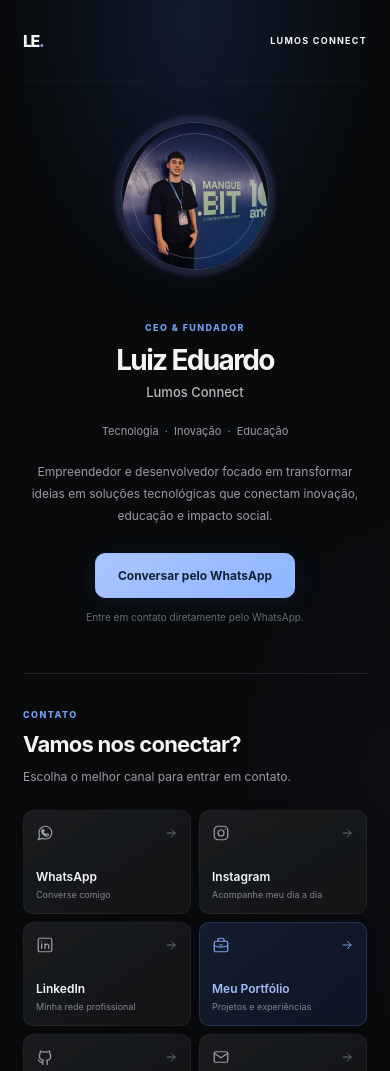
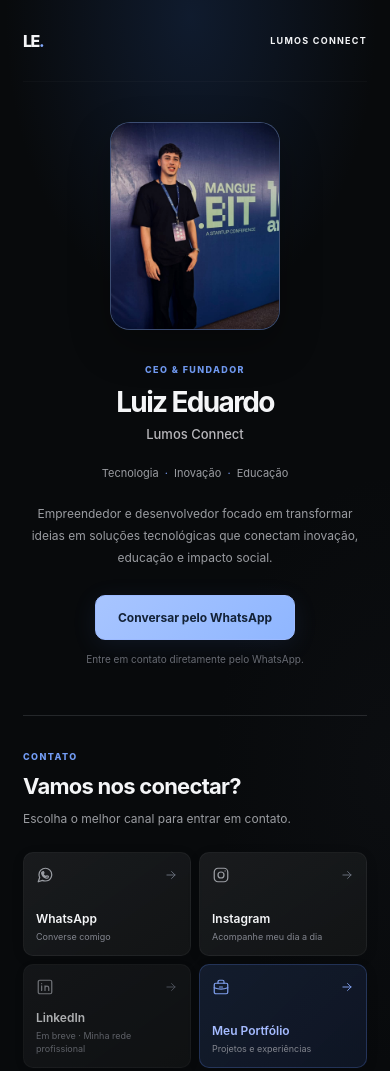
Before and after one commit to luizedurdo3107/contatos.luiz.eduardo, a plain HTML site: page index.html in a window 390 px wide. Shown: the top 1071 px of the page. Drawn offline with Linux system fonts and the light colour scheme.

Commit message:
correção do links

```diff
--- a/config.js
+++ b/config.js
@@ -14,7 +14,7 @@ window.SITE_CONFIG = {
   contacts: {
     whatsapp: "https://wa.me/qr/6R5WSHR6O5TZK1",
     instagram: "https://www.instagram.com/luiz.devcode?rpxt=MTM5ZjcxanM4cGpyZA%3D%3D&utm_source=qr",
-    linkedin: "https://www.linkedin.com/in/luizeduardo",
+    linkedin: "www.linkedin.com/in/luiz-eduardo-albuquerque",
     portfolio: "https://site-portifolio-luiz-eduardo-alb.netlify.app/",
     github: "https://github.com/luizeduardo",
     email: "dev.luizeduardo3107@gmail.com",
--- a/styles.css
+++ b/styles.css
@@ -233,37 +233,66 @@ h1, h2, p { margin-top: 0; }
 }
 
 
-/* INICIO FOTO LUIZ */
 
-/* Foto principal */
+
+/* INICIO FOTO REFINADA */
+
+/* Retrato moderno */
 .hero .hero-monogram {
-    width: 176px !important;
-    height: 176px !important;
-    min-width: 176px;
-    min-height: 176px;
-    border-radius: 50%;
+    width: 200px !important;
+    height: 245px !important;
+    min-width: 200px;
+    min-height: 245px;
+    padding: 0 !important;
+    margin: 0 auto 26px;
     overflow: hidden;
-    margin: 0 auto 24px;
-    flex-shrink: 0;
+    position: relative;
+
+    border: 1px solid rgba(131, 170, 253, 0.38) !important;
+    border-radius: 24px !important;
+    background: #10141d !important;
+
+    box-shadow: 0 16px 40px rgba(0, 0, 0, 0.28) !important;
 }
 
+/* Remover os anéis decorativos */
+.hero .hero-monogram::before,
+.hero .hero-monogram::after {
+    content: none !important;
+    display: none !important;
+}
+
+/* Foto */
 .hero .hero-monogram img {
     width: 100% !important;
     height: 100% !important;
+    max-width: none !important;
+
+    display: block;
     object-fit: cover;
-    object-position: center;
-    display: block;
-    border-radius: 50%;
+    object-position: center 30%;
+
+    border: none !important;
+    border-radius: 0 !important;
+
+    transform: scale(1.15);
+    filter: brightness(1.07) contrast(1.04);
 }
 
-/* Responsividade */
+/* Espaçamento */
+.hero .hero-eyebrow {
+    margin-top: 8px;
+}
+
+/* Celulares */
 @media (max-width: 600px) {
     .hero .hero-monogram {
-        width: 148px !important;
-        height: 148px !important;
-        min-width: 148px;
-        min-height: 148px;
+        width: 170px !important;
+        height: 208px !important;
+        min-width: 170px;
+        min-height: 208px;
+        border-radius: 20px !important;
     }
 }
 
-/* FIM FOTO LUIZ */
+/* FIM FOTO REFINADA */
```
